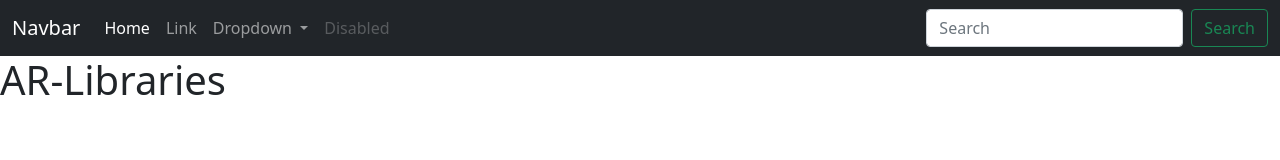
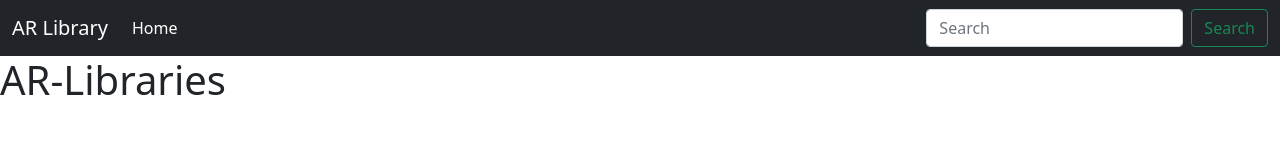
Before and after one commit to a1nukarsh/Library-Management-System, a plain HTML site: page index.html in a window 1280 px wide. Drawn offline with nearby package versions, Linux system fonts and the light colour scheme.

Commit message:
Update index.html

```diff
--- a/index.html
+++ b/index.html
@@ -13,7 +13,7 @@
   <body>
     <nav class="navbar navbar-expand-lg navbar-dark bg-dark">
         <div class="container-fluid">
-          <a class="navbar-brand" href="#">Navbar</a>
+          <a class="navbar-brand" href="#">AR Library</a>
           <button class="navbar-toggler" type="button" data-bs-toggle="collapse" data-bs-target="#navbarSupportedContent" aria-controls="navbarSupportedContent" aria-expanded="false" aria-label="Toggle navigation">
             <span class="navbar-toggler-icon"></span>
           </button>
@@ -21,23 +21,6 @@
             <ul class="navbar-nav me-auto mb-2 mb-lg-0">
               <li class="nav-item">
                 <a class="nav-link active" aria-current="page" href="#">Home</a>
-              </li>
-              <li class="nav-item">
-                <a class="nav-link" href="#">Link</a>
-              </li>
-              <li class="nav-item dropdown">
-                <a class="nav-link dropdown-toggle" href="#" id="navbarDropdown" role="button" data-bs-toggle="dropdown" aria-expanded="false">
-                  Dropdown
-                </a>
-                <ul class="dropdown-menu" aria-labelledby="navbarDropdown">
-                  <li><a class="dropdown-item" href="#">Action</a></li>
-                  <li><a class="dropdown-item" href="#">Another action</a></li>
-                  <li><hr class="dropdown-divider"></li>
-                  <li><a class="dropdown-item" href="#">Something else here</a></li>
-                </ul>
-              </li>
-              <li class="nav-item">
-                <a class="nav-link disabled" href="#" tabindex="-1" aria-disabled="true">Disabled</a>
               </li>
             </ul>
             <form class="d-flex">
```
